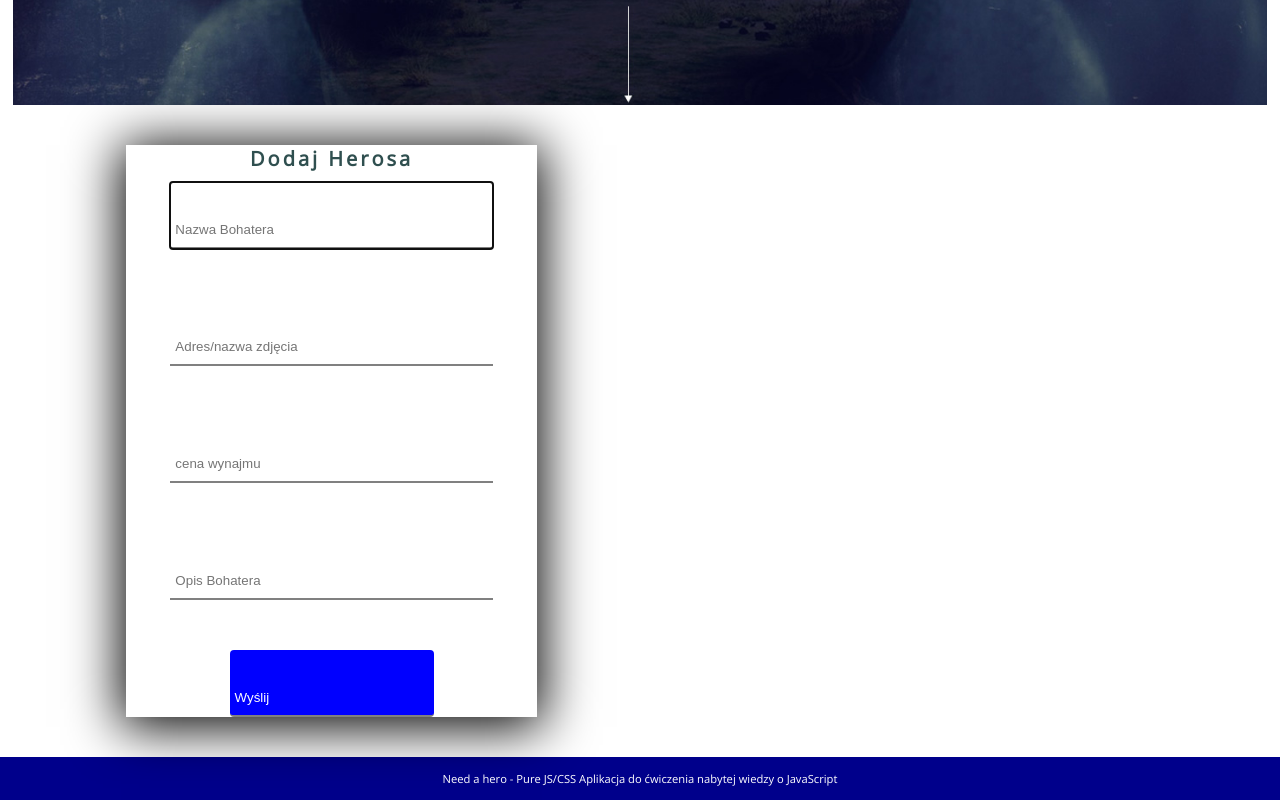
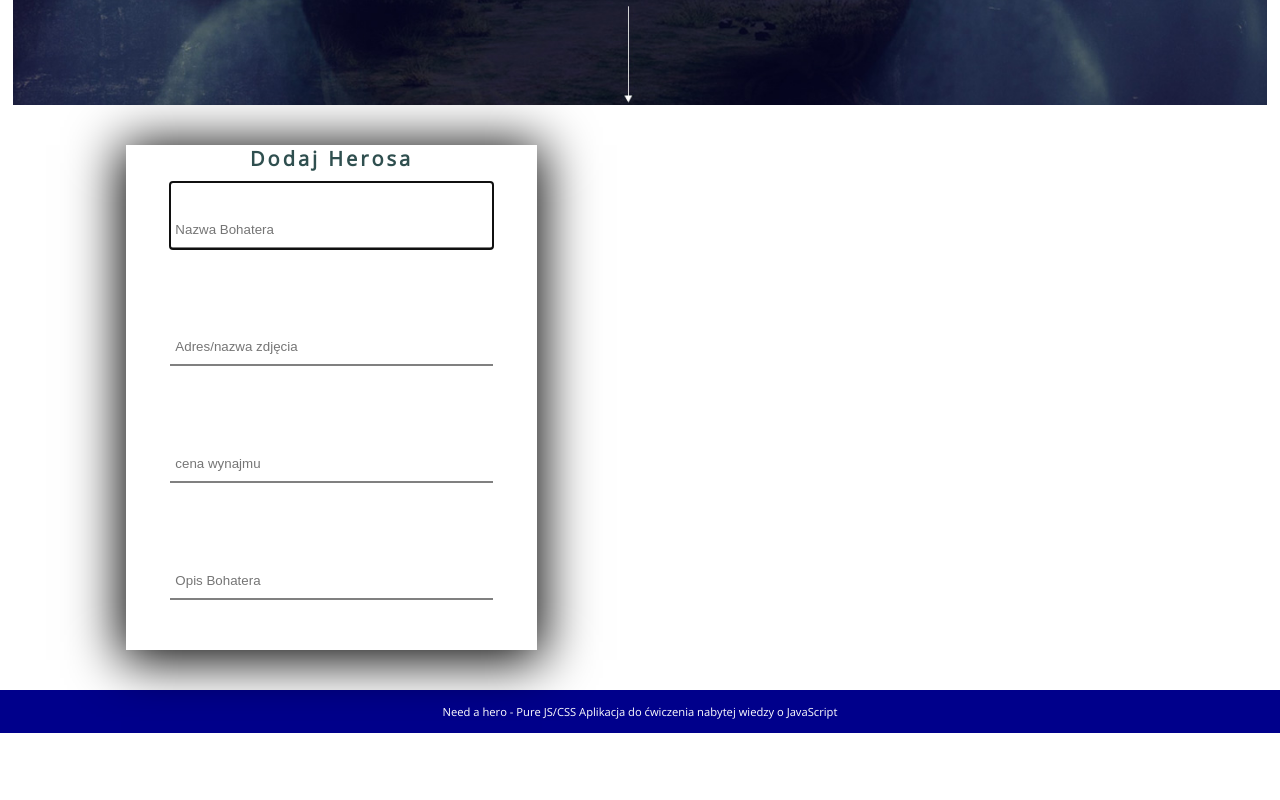
Before and after one commit to koralinasoltowska/rentahero, a plain HTML site: page dodajherosa.html in a window 1280 px wide. Shown: the part 631-1431 px from the top of the page. After the commit the page ends 1364 px from the top, so only its background shows below. Drawn offline with nearby package versions, Linux system fonts and the light colour scheme.

Commit message:
zakomentowano

```diff
--- a/dodajherosa.html
+++ b/dodajherosa.html
@@ -55,7 +55,7 @@
         <p><input required autofocus type="text" name="Opis Bohatera" placeholder="Opis Bohatera"></p>
 
 
-        <input type="submit" value="Wyślij">
+        <!--       <input type="submit" value="Wyślij">-->
 
 
       </form>
```
